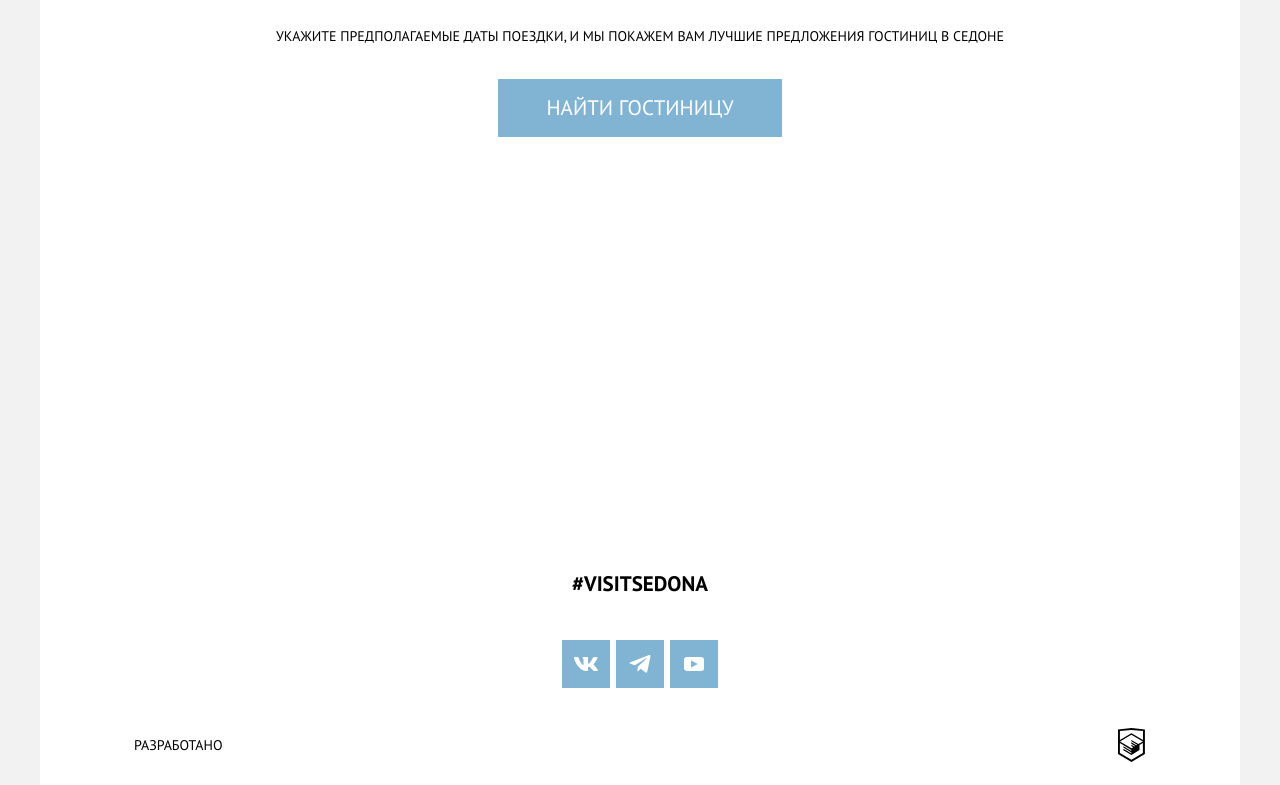
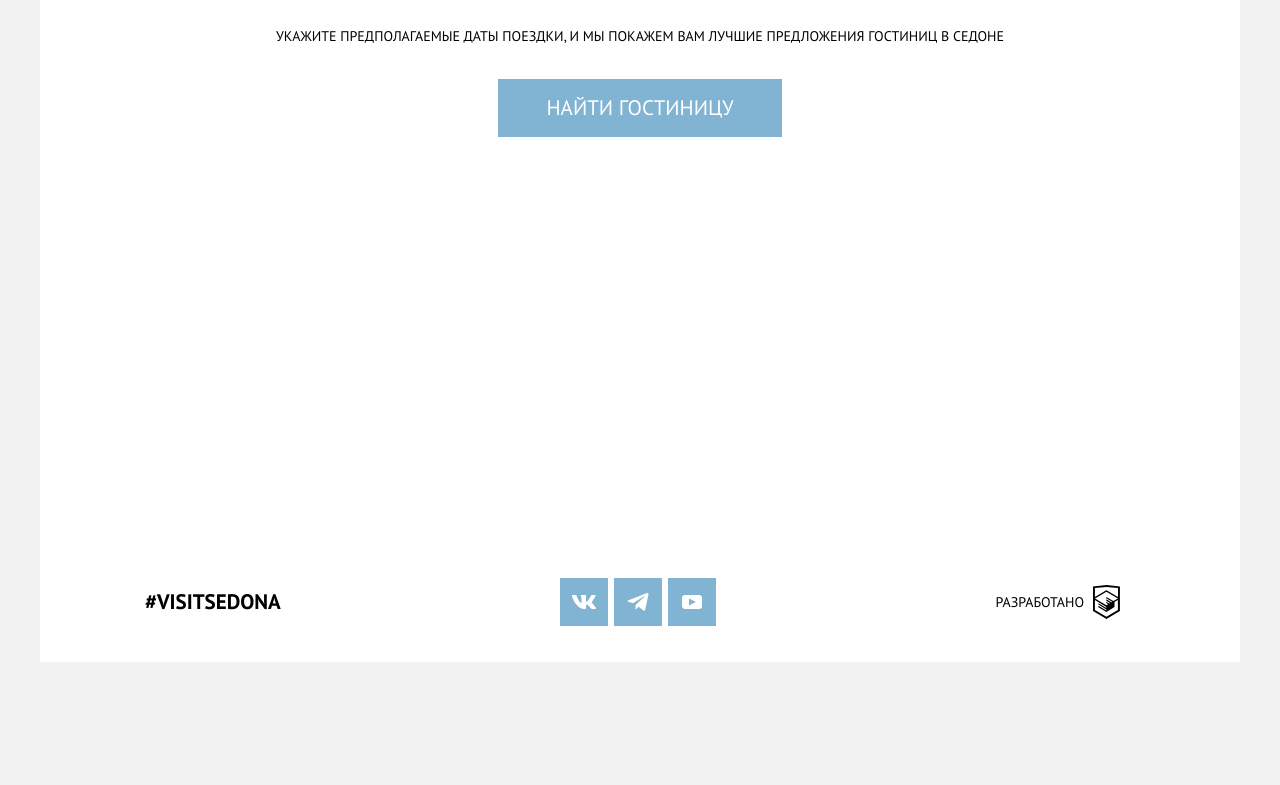
Before and after one commit to htmlacademy-adaptive/2094077-sedona-26, a website: page source/index.html in a window 1280 px wide. Shown: the part 2717-3502 px from the top of the page. After the commit the page ends 3379 px from the top, so only its background shows below. Drawn offline with nearby package versions, Linux system fonts and the light colour scheme; files that its build step writes are made by us from their sources.

Commit message:
add adapt-footer

```diff
--- a/source/sass/hashtag.scss
+++ b/source/sass/hashtag.scss
@@ -18,3 +18,20 @@
   text-align: center;
   text-transform: uppercase;
 }
+
+@media (min-width: variables.$tablet-width) {
+  .hashtag {
+    min-height: 26px;
+  }
+
+  .hashtag__description {
+    margin-top: 0;
+    margin-left: 50px;
+  }
+}
+
+@media (min-width: variables.$desktop-width) {
+  .hashtag__description {
+    margin-left: 105px;
+  }
+}
--- a/source/sass/main-footer.scss
+++ b/source/sass/main-footer.scss
@@ -11,3 +11,15 @@
   display: flex;
   flex-direction: column;
 }
+
+@media (min-width: variables.$tablet-width) {
+  .main-footer {
+    min-height: 120px;
+  }
+
+  .main-footer__wrapper {
+    flex-direction: row;
+    align-items: center;
+    min-height: 120px;
+  }
+}
--- a/source/sass/style.scss
+++ b/source/sass/style.scss
@@ -1,7 +1,7 @@
 @use "fonts.scss";
 @use "variables.scss";
 @use "mixins.scss";
-//@use "visually-hidden.scss";
+@use "visually-hidden.scss";
 @use "page.scss";
 @use "main-header.scss";
 @use "main-navigation.scss";
--- a/source/sass/website-developer.scss
+++ b/source/sass/website-developer.scss
@@ -27,3 +27,32 @@
   right: 95px;
   top: 0;
 }
+
+@media (min-width: variables.$tablet-width) {
+  .website-developer {
+    min-height: 35px;
+  }
+
+  .website-developer__description {
+    margin-left: 0;
+    margin-right: 83px;
+    margin-top: 0;
+    padding-top: 7px;
+  }
+
+  .website-developer__svg {
+    position: absolute;
+    right: 43px;
+    top: 0;
+  }
+}
+
+@media (min-width: variables.$desktop-width) {
+  .website-developer__description {
+    margin-right: 156px;
+  }
+
+  .website-developer__svg {
+    right: 120px;
+  }
+}
```
